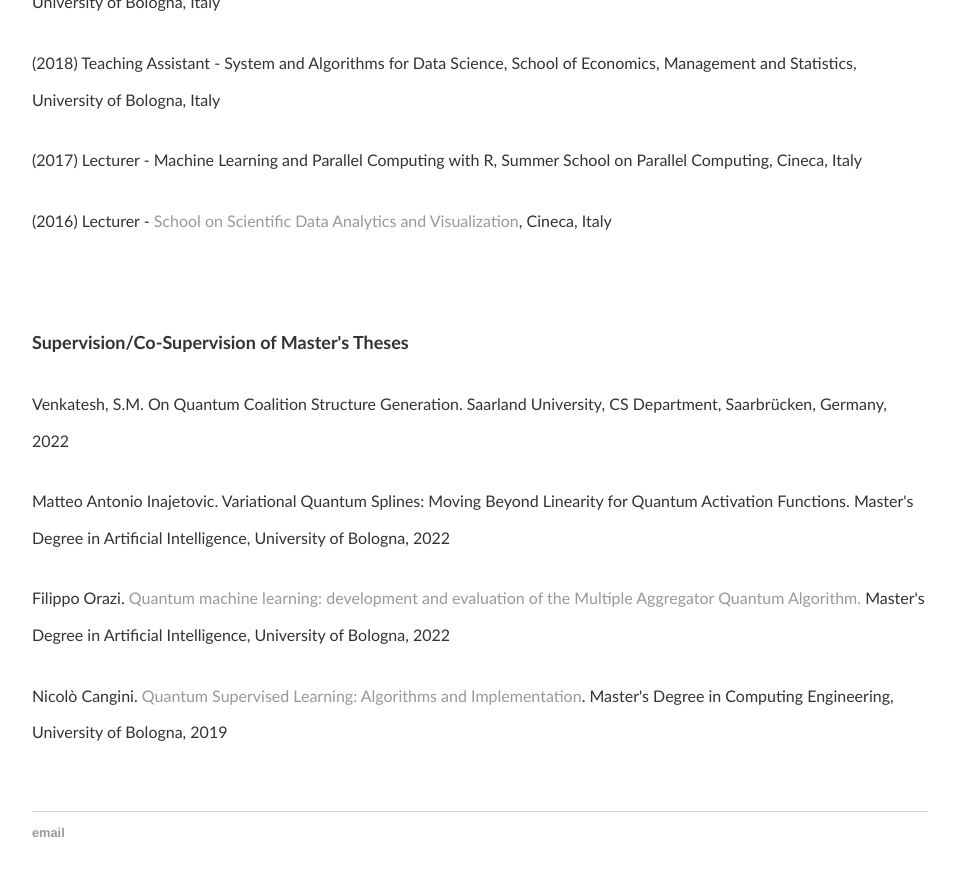
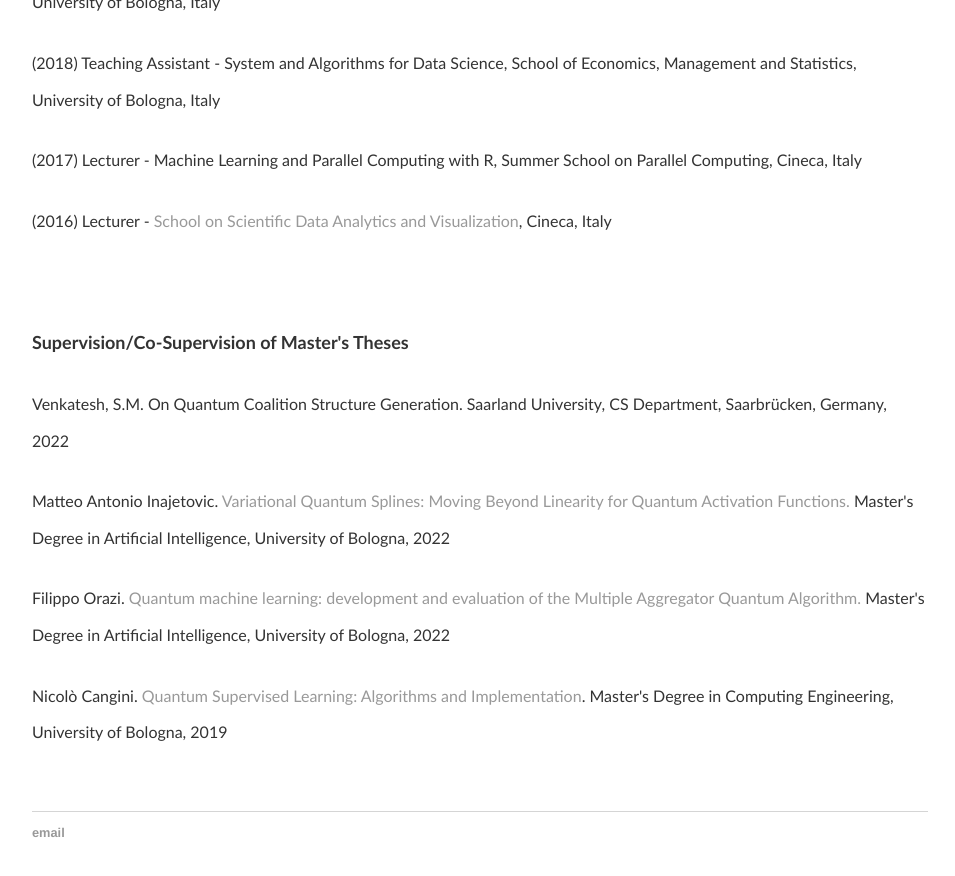
Before and after one commit to amacaluso/amacaluso.github.io, a Jekyll site: the page built from index.html, in a window 1280 px wide and 900 px high, scrolled down 2380 px. Shown: the top 876 px of the window, without its empty margins (160-1115 px from the left). Built offline with Jekyll 4.4.1, drawn with Linux system fonts in a browser that asks for light colours.

Commit message:
Update index.html

```diff
--- a/index.html
+++ b/index.html
@@ -205,7 +205,7 @@ antonio.macaluso@dfki.de</font></font><big> </big><font face="Trebuchet MS"><fon
 	<p><font face="Trebuchet MS"><font size="3">Venkatesh, S.M. On Quantum Coalition Structure Generation. Saarland University, CS Department, Saarbrücken, Germany, 2022 </font></p>
 
 
-	<p><font face="Trebuchet MS"><font size="3">Matteo Antonio Inajetovic. Variational Quantum Splines: Moving Beyond Linearity for Quantum Activation Functions. Master's Degree in Artificial Intelligence, University of Bologna, 2022 </font></p>
+	<p><font face="Trebuchet MS"><font size="3">Matteo Antonio Inajetovic. <a href="https://amslaurea.unibo.it/26414/1/Variational%20Quantum%20Splines%20Moving%20Beyond%20Linearity%20for%20Quantum%20Activation%20Functions.pdf"> Variational Quantum Splines: Moving Beyond Linearity for Quantum Activation Functions.</a> Master's Degree in Artificial Intelligence, University of Bologna, 2022 </font></p>
 
 	<p><font face="Trebuchet MS"><font size="3">Filippo Orazi. <a href="https://amslaurea.unibo.it/25062/1/Quantum%20Machine%20Learning%20Development%20and%20Evaluation%20of%20the%20Multiple%20Aggregator%20Quantum%20Algorithm.pdf"> Quantum machine learning: development and evaluation of the Multiple Aggregator Quantum Algorithm.</a> Master's Degree in Artificial Intelligence, University of Bologna, 2022 </font></p>
 
```
